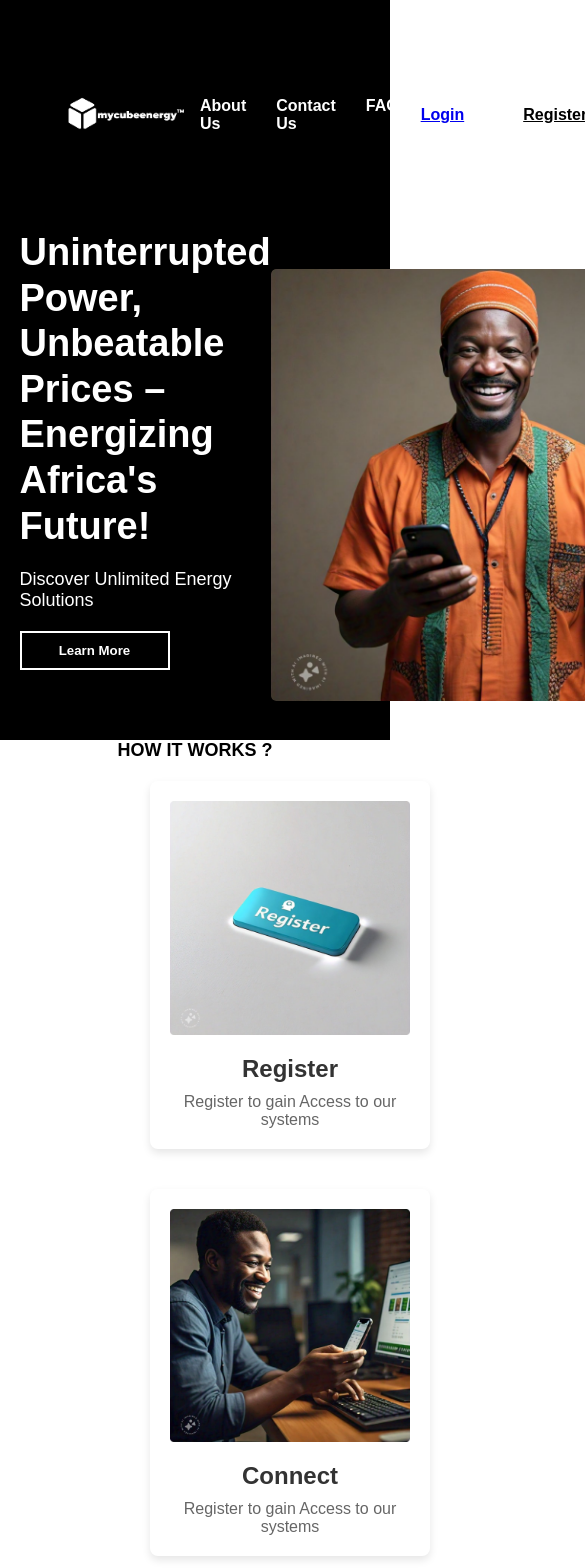
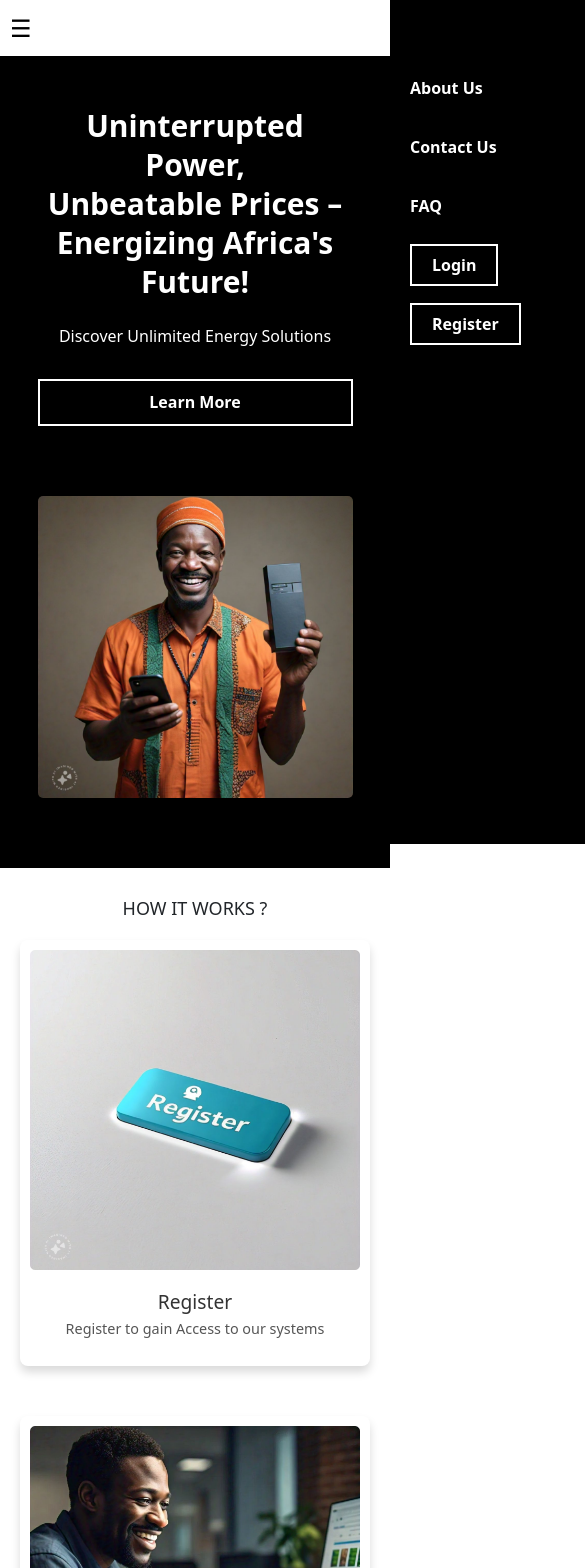
Before and after one commit to ProgrammerDavid1234/mycubeenergy, a React (Create React App) app: page / in a window 390 px wide. Shown: the top 1568 px of the page, 585 px wide, since content can reach past the window. Built offline with nearby package versions, Linux system fonts and the light colour scheme.

Commit message:
first commit

```diff
--- a/package.json
+++ b/package.json
@@ -7,6 +7,7 @@
     "@testing-library/react": "^13.4.0",
     "@testing-library/user-event": "^13.5.0",
     "axios": "^1.7.7",
+    "bootstrap": "^5.3.3",
     "react": "^18.3.1",
     "react-dom": "^18.3.1",
     "react-icons": "^5.3.0",
--- a/src/Components/Card/Card.module.css
+++ b/src/Components/Card/Card.module.css
@@ -39,19 +39,60 @@
   }
 
   /* Responsive Styles */
-  @media screen and (max-width: 768px) {
+/* Responsive Styles for Medium to Small Screens */
+@media screen and (max-width: 768px) {
     .cardContainer {
-      flex-direction: column;
-      align-items: center;
+      flex-direction: column; /* Stack cards vertically */
+      align-items: center; /* Center the cards horizontally */
+      padding-left: 20px; /* Reduce padding for smaller screens */
+      padding-right: 20px;
+      gap: 30px; /* Increase the gap between cards */
     }
 
     .card {
-      width: 100%; /* Full width on small screens */
-      max-width: 500px; /* Max width for each card */
-      margin-bottom: 20px; /* Space between cards on small screens */
+      width: 90%; /* Take up most of the screen width, with slight margins */
+      max-width: 400px; /* Max width to avoid too large cards */
+      margin-bottom: 20px; /* Space between stacked cards */
+      padding: 15px; /* Adjust padding for smaller screens */
+      box-shadow: 0 6px 10px rgba(0, 0, 0, 0.15); /* Enhance box-shadow for more depth */
     }
 
-    .card:last-child {
-      margin-bottom: 0; /* Remove margin from the last card */
+    .card img {
+      width: 100%; /* Ensure the image takes up full width of the card */
+      height: auto; /* Maintain aspect ratio */
+      margin-bottom: 15px; /* Space between image and content */
+    }
+
+    .card h3 {
+      font-size: 1.4rem; /* Slightly reduce font size */
+      margin: 8px 0; /* Adjust margin for smaller screens */
+    }
+
+    .card p {
+      font-size: 0.95rem; /* Slightly reduce font size for smaller screens */
+      color: #555; /* Slightly darker text color */
     }
   }
+
+  /* Responsive Styles for Very Small Screens */
+  @media screen and (max-width: 480px) {
+    .cardContainer {
+      padding-left: 10px; /* Further reduce padding for very small screens */
+      padding-right: 10px;
+    }
+
+    .card {
+      width: 100%; /* Full width on extra small screens */
+      max-width: 350px; /* Max width to prevent cards from being too large */
+      padding: 10px; /* Reduce padding for smaller screens */
+    }
+
+    .card h3 {
+      font-size: 1.2rem; /* Further reduce font size */
+      margin: 5px 0; /* Adjust margin for better spacing */
+    }
+
+    .card p {
+      font-size: 0.9rem; /* Smaller text size for extra small screens */
+    }
+  }
--- a/src/Components/Contact/Contact.module.css
+++ b/src/Components/Contact/Contact.module.css
@@ -110,12 +110,66 @@
     }
   }
 
-  @media screen and (max-width: 480px) {
-    .contactHeader {
-      font-size: 1.5rem;
+/* Responsive Styles for Medium to Small Screens */
+@media screen and (max-width: 768px) {
+    .contactContent {
+      flex-direction: column; /* Stack the form and image vertically */
+      align-items: center; /* Center the items horizontally */
+      text-align: center; /* Center text */
     }
 
-    .contactInput, .contactButton {
-      font-size: 0.9rem;
+    .contactFormContainer, .contactImageContainer {
+      max-width: 100%; /* Ensure containers take up full width */
+      margin: 0; /* Remove margins */
+      padding: 0 20px; /* Add padding to avoid edges */
+    }
+
+    .contactImage {
+      margin-top: 20px; /* Add space between form and image */
+      max-width: 80%; /* Reduce the image size slightly for better balance */
+    }
+
+    .contactHeader {
+      font-size: 2rem; /* Adjust the header size */
+      margin-bottom: 15px; /* Slightly reduce bottom margin */
+    }
+
+    .contactButton {
+      padding: 10px; /* Adjust padding */
+      width: 100%; /* Make the button full width */
+    }
+
+    .contactInput, .contactTextarea {
+      font-size: 1rem; /* Maintain consistent font size */
+      padding: 12px; /* Increase padding for better touch interaction */
     }
   }
+
+  /* Responsive Styles for Very Small Screens */
+  @media screen and (max-width: 480px) {
+    .contactContainer {
+      padding: 20px; /* Reduce padding for small screens */
+      margin: 20px auto; /* Adjust margin to reduce excess space */
+    }
+
+    .contactHeader {
+      font-size: 1.8rem; /* Slightly reduce font size */
+      line-height: 1.2; /* Adjust line height for better spacing */
+    }
+
+    .contactInput, .contactTextarea {
+      font-size: 0.95rem; /* Slightly reduce font size */
+      padding: 10px; /* Further adjust padding */
+    }
+
+    .contactButton {
+      font-size: 0.9rem; /* Slightly reduce button text size */
+      padding: 10px 12px; /* Adjust padding for smaller screens */
+      border-width: 1px; /* Slightly reduce border width */
+    }
+
+    .contactImage {
+      max-width: 90%; /* Reduce image size for very small screens */
+      margin-top: 15px; /* Adjust margin for spacing */
+    }
+  }
--- a/src/Components/Home/Home.module.css
+++ b/src/Components/Home/Home.module.css
@@ -45,7 +45,7 @@
 .learnMore {
   cursor: pointer;
   color: #ffffff;
-  padding: 10px 20px; /* Adjust padding if needed */
+  padding: 10px 10px; /* Adjust padding if needed */
   border: 2px solid #ffffff;
   background-color: transparent;
   font-weight: bold;
@@ -162,3 +162,70 @@
       font-size: 0.9rem;
     }
   }
+/* Responsive Styles */
+@media (max-width: 800px) {
+  .hero {
+    flex-direction: column; /* Stack items vertically */
+    padding: 20px; /* Add padding for better spacing */
+    padding-top: 50px !important;
+    padding-bottom: 70px;
+
+  }
+
+  .heroContent {
+    flex-direction: column; /* Stack content vertically */
+    align-items: center; /* Center items horizontally */
+    text-align: center; /* Center text */
+    gap: 30px; /* Add some space between the text and image */
+  }
+
+  .textSection {
+    padding-bottom: 10%; /* Reduce padding */
+    gap: 15px; /* Reduce gap for better alignment on small screens */
+    text-align: center; /* Center the text for smaller screens */
+    align-items: center; /* Center the text elements */
+  }
+
+  .heroTitle {
+    font-size: 30px; /* Adjust title size */
+    line-height: 1.3; /* Adjust line height */
+  }
+
+  .heroSubtitle {
+    font-size: 16px; /* Adjust subtitle size */
+  }
+
+  .learnMore {
+    width: 100%; /* Make the button take full width */
+    padding: 12px; /* Adjust padding for better appearance */
+    font-size: 16px; /* Adjust font size */
+  }
+
+  .heroImage {
+    width: 100%; /* Make the image take full width */
+    max-width: 350px; /* Set a max width */
+    height: auto; /* Maintain aspect ratio */
+  }
+
+  .newsletterContainer {
+    padding: 20px; /* Adjust padding for smaller screens */
+    width: 100%; /* Make the container full width */
+  }
+
+  .subscribeTitle {
+    font-size: 32px; /* Adjust the size of the subscribe title */
+    margin-top: 10%; /* Increase top margin */
+  }
+
+  .newsletterForm {
+    gap: 10px; /* Reduce gap between input and button */
+  }
+  .how h4{
+    padding-top: 30px;
+  }
+  .newsletterInput,
+  .newsletterButton {
+    font-size: 0.9rem; /* Adjust font size */
+    padding: 8px 10px; /* Adjust padding */
+  }
+}
--- a/src/Components/Navbar/Navbar.jsx
+++ b/src/Components/Navbar/Navbar.jsx
@@ -1,12 +1,19 @@
-import React from 'react';
+import React, { useState } from 'react';
 import { Link } from 'react-router-dom';
 import logo from '../Assets/logo.png';
 import styles from './Navbar.module.css';
 
 const Navbar = () => {
+  const [isMenuOpen, setIsMenuOpen] = useState(false);
+
+  const toggleMenu = () => {
+    setIsMenuOpen(!isMenuOpen);
+  };
+
   return (
     <div>
-            <nav className={styles.navbar}>
+      {/* Regular Navbar for larger screens */}
+      <nav className={`${styles.navbar} d-none d-md-flex`}>
         <img src={logo} alt="Logo" className={styles.logo} />
         <ul className={styles.navLinks}>
           <li><Link to="/about" className={styles.navLink}>About Us</Link></li>
@@ -19,7 +26,22 @@
         </div>
       </nav>
 
-            {/* Off-Canvas Menu */}
+      {/* Hamburger Menu Button for smaller screens */}
+      <button className={`${styles.hamburger} d-md-none`} onClick={toggleMenu}>
+        &#9776; {/* Hamburger Icon */}
+      </button>
+
+      {/* Mobile Menu */}
+      <div className={`${styles.mobileMenu} ${isMenuOpen ? styles.active : ''}`}>
+        <button className={styles.closeButton} onClick={toggleMenu}>×</button>
+        <ul>
+          <li><Link to="/about" className={styles.navLink} onClick={toggleMenu}>About Us</Link></li>
+          <li><Link to="/contact" className={styles.navLink} onClick={toggleMenu}>Contact Us</Link></li>
+          <li><Link to="/faq" className={styles.navLink} onClick={toggleMenu}>FAQ</Link></li>
+          <li><Link to="/login" className={`${styles.authButton} ${styles.login}`} onClick={toggleMenu}>Login</Link></li>
+          <li><Link to="/signup" className={`${styles.authButton} ${styles.register}`} onClick={toggleMenu}>Register</Link></li>
+        </ul>
+      </div>
     </div>
   );
 };
--- a/src/Components/Navbar/Navbar.module.css
+++ b/src/Components/Navbar/Navbar.module.css
@@ -1,18 +1,8 @@
-/* Reset */
-* {
-    margin: 0;
-    padding: 0;
-    box-sizing: border-box;
-}
-
-body {
-    font-family: Arial, sans-serif;
-}
-
+/* Regular Navbar */
 .navbar {
-    width: 100%; /* Adjust this to control the overall width of the navbar */
-    max-width: 1400px; /* Maximum width for large screens */
-    margin: 0 auto; /* Centers the navbar horizontally */
+    width: 100%;
+    max-width: 1400px;
+    margin: 0 auto;
     display: flex;
     justify-content: space-between;
     align-items: center;
@@ -25,12 +15,11 @@
     width: 150px;
   }
 
-/* Navbar links */
+  /* Navbar Links */
   .navLinks {
     list-style-type: none;
     display: flex;
     gap: 30px;
-    transition: transform 0.3s ease-in-out;
   }
 
   .navLink {
@@ -44,7 +33,7 @@
     color: #f0f0f0;
   }
 
-/* Auth buttons */
+  /* Auth Buttons */
   .authButtons {
     display: flex;
     gap: 15px;
@@ -74,3 +63,80 @@
     background-color: #333333;
     color: #ffffff;
   }
+
+  /* Hamburger Menu Button */
+  @media (max-width: 800px) {
+    /* Hide Regular Navbar */
+    .navLinks {
+      display: none; /* Hide the regular navbar links */
+    }
+
+    /* Hamburger Menu Button */
+    .hamburger {
+      background: none;
+      border: none;
+      cursor: pointer;
+      padding: 10px;
+      font-size: 24px;
+      color: #000000; /* White color for the hamburger icon */
+    }
+
+    /* Mobile Menu */
+    .mobileMenu {
+      position: fixed;
+      top: 0;
+      right: 0;
+      width: 250px;
+      height: 100vh;
+      background-color: #000000; /* Black background */
+      color: #ffffff;
+      padding: 20px;
+      display: flex;
+      flex-direction: column;
+      gap: 20px;
+      z-index: 1000;
+      transform: translateX(100%); /* Initially hide the menu off-screen */
+      transition: transform 0.3s ease-in-out;
+    }
+
+    /* Show the menu when active */
+    .mobileMenu.active {
+      transform: translateX(0); /* Slide in the menu when active */
+    }
+
+    /* Close Button */
+    .closeButton {
+      background: none;
+      border: none;
+      color: #ffffff;
+      font-size: 24px;
+      cursor: pointer;
+      align-self: flex-end;
+    }
+
+    /* Mobile Menu Links */
+    .mobileMenu ul {
+      list-style-type: none;
+      padding: 0;
+      display: flex;
+      flex-direction: column;
+      gap: 20px;
+    }
+
+    .mobileMenu li {
+      margin-bottom: 15px;
+    }
+
+    .mobileMenu a {
+      color: #ffffff;
+      font-weight: bold;
+      text-decoration: none;
+    }
+
+    .mobileMenu a:hover {
+      color: #f0f0f0;
+    }
+    .register{
+        background-color: #000000;
+        color: #ffffff;    }
+  }
--- a/src/index.js
+++ b/src/index.js
@@ -3,6 +3,8 @@
 import './index.css';
 import App from './App';
 import reportWebVitals from './reportWebVitals';
+import 'bootstrap/dist/css/bootstrap.min.css';
+
 
 const root = ReactDOM.createRoot(document.getElementById('root'));
 root.render(
```
Also changed, not shown: 1 other file (tests, documents, lock files or other folders). Lines whose indentation alone changed are shown as unchanged.
